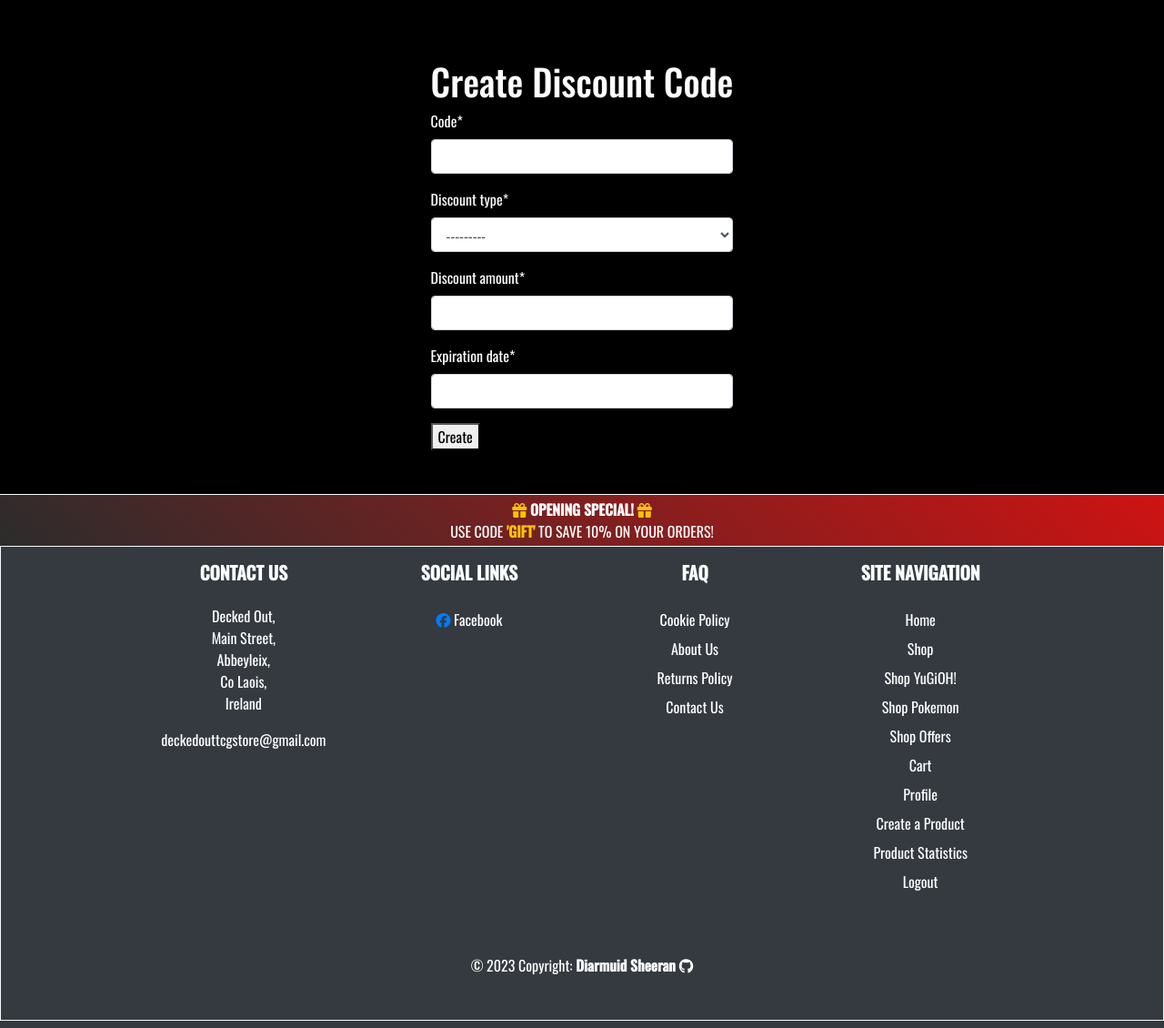
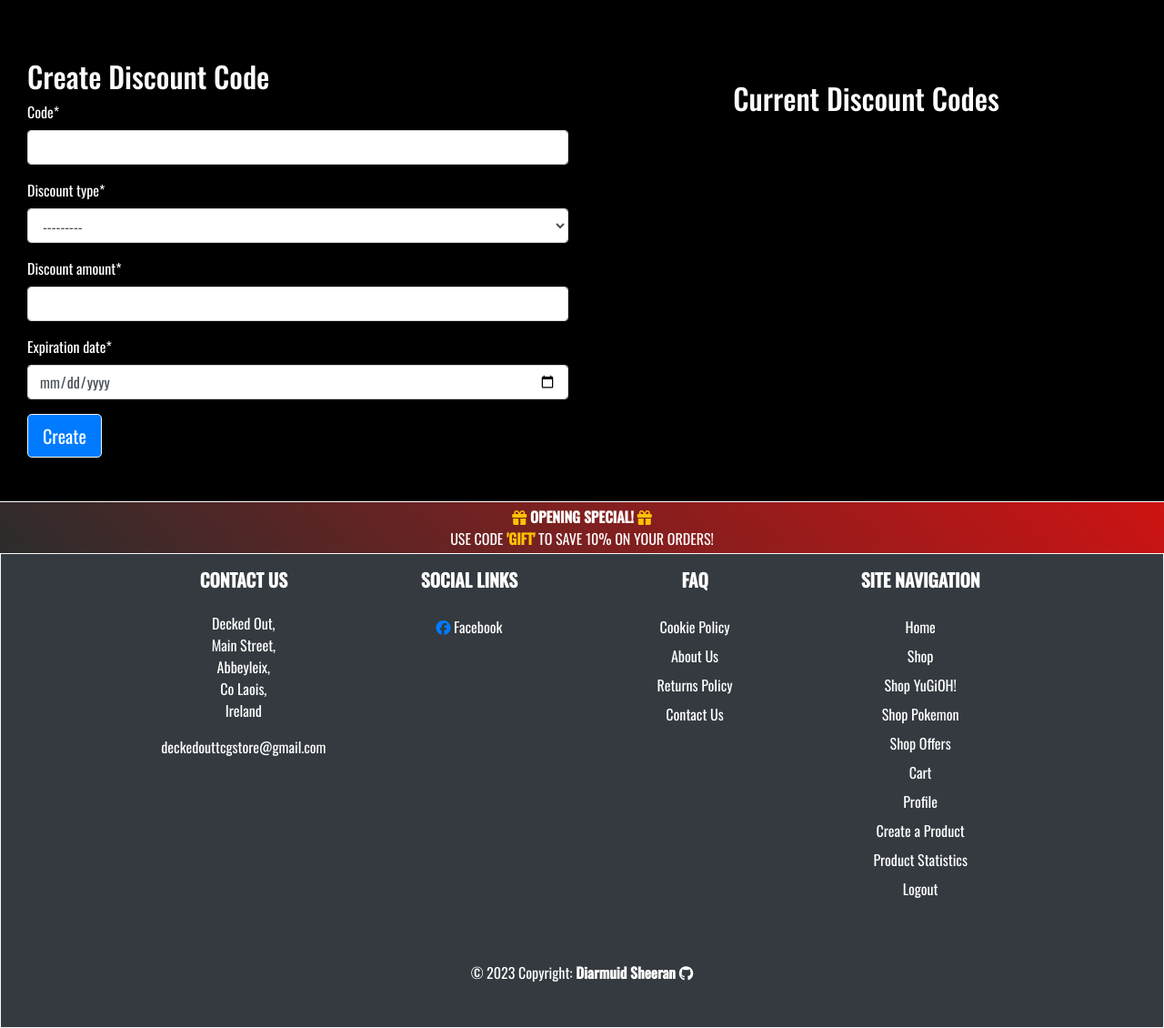
Before and after one commit to DiarmuidSheeran/decked-out-pp-5, a Django app: page /products/create-discount-code/ in a window 1280 px wide. Shown: the part 219-1349 px from the top of the page at 91% size. Run offline with Django 3.2, Linux system fonts and the light colour scheme; the visitor is signed in with stand-in values (Sample User, id 1); data that the repository does not hold is empty; some libraries are stand-ins or nearby versions; some web fonts are replaced.

Commit message:
Add logic to dicountcode view to allow users to see codes, add delete discount code logic to products view and url path, add delete function to dicount code template, Add function to discount code form in checkout to make entered text lower case

```diff
--- a/checkout/forms.py
+++ b/checkout/forms.py
@@ -47,3 +47,9 @@ class DiscountCodeForm(forms.Form):
             'placeholder': 'Enter your discount code here'
         })
     )
+
+    def clean_discount_code(self):
+        discount_code = self.cleaned_data.get('discount_code')
+        if discount_code:
+            return discount_code.lower()
+        return discount_code
--- a/products/forms.py
+++ b/products/forms.py
@@ -25,3 +25,6 @@ class DiscountCodeForm(forms.ModelForm):
     class Meta:
         model = DiscountCode
         fields = ['code', 'discount_type', 'discount_amount', 'expiration_date']
+        widgets = {
+            'expiration_date': forms.DateInput(attrs={'type': 'date'})
+        }
--- a/products/templates/products/create_discount_code.html
+++ b/products/templates/products/create_discount_code.html
@@ -10,17 +10,40 @@
 {% endblock %}
 
 {% block content %}
-    <div class="container-fluid d-flex justify-content-center">
+    <div class="container-fluid justify-content-center">
         <div class="row">
-            <div class="col-12">
-                <h1>
+            <div class="col-md-6">
+                <h2>
                     Create Discount Code
-                </h1>
+                </h2>
                 <form method="post">
                     {% csrf_token %}
                     {{ form|crispy }}
-                    <button type="submit">Create</button>
+                    <button type="submit" class="bg-primary border border-light text-white btn-lg">Create</button>
                 </form>
+            </div>
+            <div class="col-md-6 mt-4">
+                <h2 class="text-center">
+                    Current Discount Codes
+                </h2>
+                {% for code in codes %}
+                    <div class="border border-light">
+                        <h4 class="mt-2 text-center">Code: {{code.code}}</h4>
+                        <div class="d-flex justify-content-center mt-4">
+                            {% if code.expiration_date < today %}
+                                <p class="text-danger">This discount code has expired!</p>
+                            {% else %}
+                                <p>Type: {{code.discount_type}} | Amount: {{code.discount_amount}}% | Expires: {{code.expiration_date}}</p>
+                            {% endif %}
+                        </div>
+                        <div class="d-flex justify-content-center mb-2 pb-2">
+                            <form method="post" action="{% url 'delete_discount_code' code.pk %}">
+                                {% csrf_token %}
+                                <button type="submit" class="btn btn-danger btn-sm">Delete</button>
+                            </form>
+                        </div>
+                    </div>
+                {% endfor %}
             </div>
         </div>
     </div>
--- a/products/urls.py
+++ b/products/urls.py
@@ -11,4 +11,5 @@ urlpatterns = [
     path('product-statistics/', views.product_statistics, name='product_statistics'),
     path('admin/products/', views.admin_products, name='admin_products'),
     path('create-discount-code/', views.create_discount_code, name='create_discount_code'),
+    path('delete-discount-code/<int:pk>/', views.delete_discount_code, name='delete_discount_code'),
 ]
--- a/products/views.py
+++ b/products/views.py
@@ -12,6 +12,8 @@ from checkout.models import Order
 from .forms import ProductForm
 from django.http import HttpResponseBadRequest
 from .forms import DiscountCodeForm
+from checkout.models import DiscountCode
+from datetime import date
 
 # Create your views here.
 
@@ -264,6 +266,9 @@ def admin_products(request):
 
 @login_required
 def create_discount_code(request):
+    codes = DiscountCode.objects.all()
+    today = date.today()
+
     if not request.user.is_superuser:
         messages.error(request, 'Sorry, only administrators can access this page.')
         return redirect(reverse('home'))
@@ -279,6 +284,18 @@ def create_discount_code(request):
         form = DiscountCodeForm()
 
     context = {
-        'form': form
+        'form': form,
+        'codes': codes,
+        'today': today,
     }
     return render(request, 'products/create_discount_code.html', context)
+
+def delete_discount_code(request, pk):
+    if not request.user.is_superuser:
+        messages.error(request, 'Sorry, only administrators can access this page.')
+        return redirect(reverse('home'))
+
+    discount_code = get_object_or_404(DiscountCode, pk=pk)
+    discount_code.delete()
+    messages.success(request, 'Discount code deleted successfully')
+    return redirect('create_discount_code')
```
